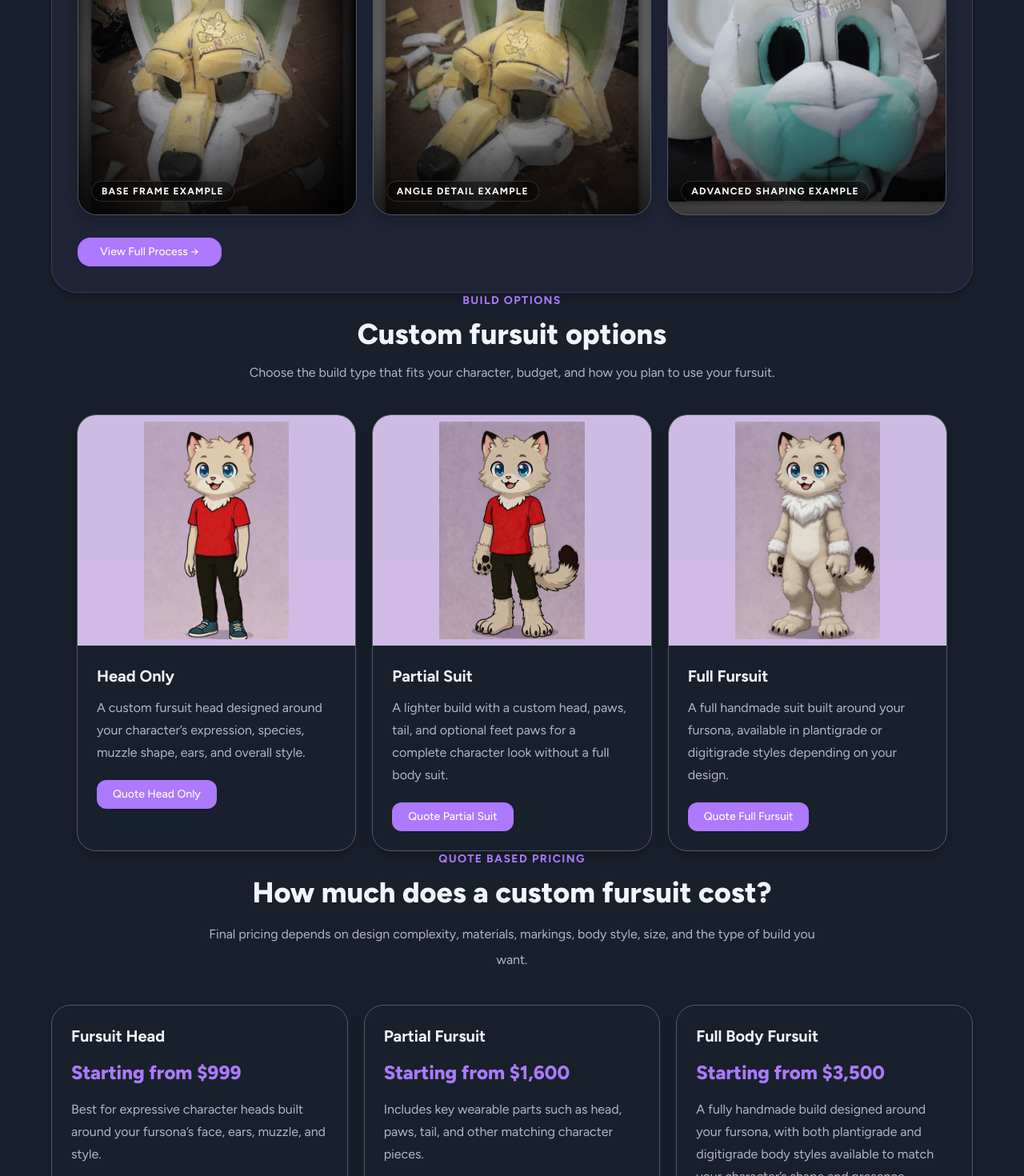
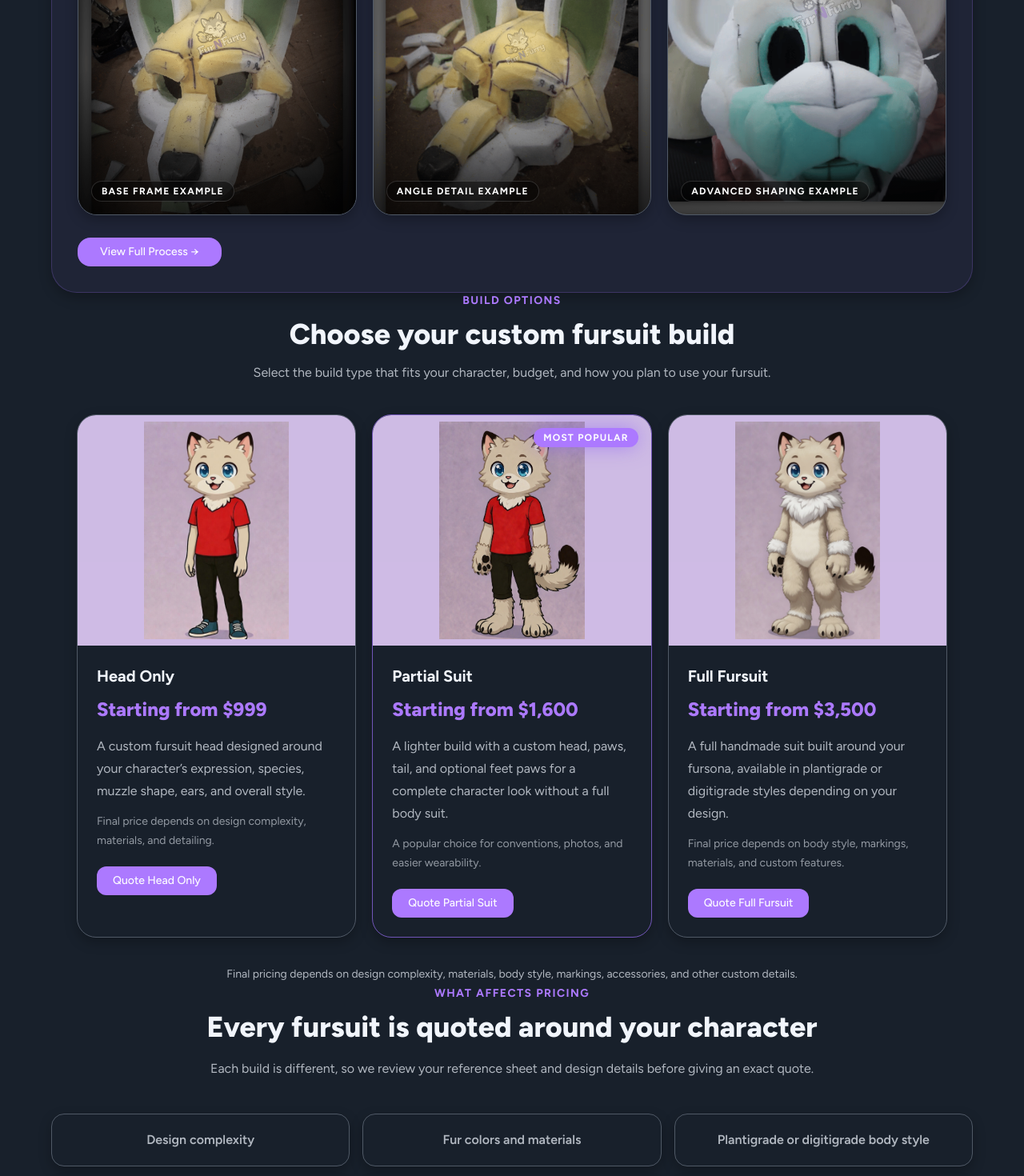
Before and after one commit to naeemsan/furnfurry-site, a React (Vite) app: page /custom-fursuit in a window 1280 px wide. Shown: the part 1330-2800 px from the top of the page at 80% size. Built offline with nearby package versions, Linux system fonts and the light colour scheme; what @caffeineai/core-infrastructure would draw is missing.

Commit message:
UPDATED CUSTOM FURSUIT PAGE

```diff
--- a/src/App.tsx
+++ b/src/App.tsx
@@ -2,7 +2,7 @@ import { Routes, Route } from "react-router-dom";
 import { WhatsAppButton } from "@/components/WhatsAppButton";
 import { Navbar } from "@/components/layout/Navbar";
 import { CustomFursuitPage } from "@/pages/CustomFursuitPage";
-
+import { useEffect } from "react";
 import { CommissionsSection } from "@/pages/sections/CommissionsSection";
 import { ContactFooter } from "@/pages/sections/ContactFooter";
 import { FAQSection } from "@/pages/sections/FAQSection";
--- a/src/pages/CustomFursuitPage.tsx
+++ b/src/pages/CustomFursuitPage.tsx
@@ -11,42 +11,40 @@ const OPTIONS = [
   {
     title: "Head Only",
     type: "head",
+    price: "Starting from $999",
     text: "A custom fursuit head designed around your character’s expression, species, muzzle shape, ears, and overall style.",
+    note: "Final price depends on design complexity, materials, and detailing.",
     image: "/build-head-only.jpg",
     button: "Quote Head Only",
   },
   {
     title: "Partial Suit",
     type: "partial",
+    price: "Starting from $1,600",
     text: "A lighter build with a custom head, paws, tail, and optional feet paws for a complete character look without a full body suit.",
+    note: "A popular choice for conventions, photos, and easier wearability.",
     image: "/build-partial-suit.png",
     button: "Quote Partial Suit",
+    popular: true,
   },
   {
     title: "Full Fursuit",
     type: "full",
+    price: "Starting from $3,500",
     text: "A full handmade suit built around your fursona, available in plantigrade or digitigrade styles depending on your design.",
+    note: "Final price depends on body style, markings, materials, and custom features.",
     image: "/build-full-fursuit.jpg",
     button: "Quote Full Fursuit",
   },
 ];
 
-const PRICING = [
-  {
-    title: "Fursuit Head",
-    price: "Starting from $999",
-    text: "Best for expressive character heads built around your fursona’s face, ears, muzzle, and style.",
-  },
-  {
-    title: "Partial Fursuit",
-    price: "Starting from $1,600",
-    text: "Includes key wearable parts such as head, paws, tail, and other matching character pieces.",
-  },
-  {
-    title: "Full Body Fursuit",
-    price: "Starting from $3,500",
-    text: "A fully handmade build designed around your fursona, with both plantigrade and digitigrade body styles available to match your character’s shape and presence.",
-  },
+const PRICE_FACTORS = [
+  "Design complexity",
+  "Fur colors and materials",
+  "Plantigrade or digitigrade body style",
+  "Markings and character details",
+  "Extra features and accessories",
+  "Rush timing or special requests",
 ];
 
 const REFERENCE_SHEETS = [
@@ -148,18 +146,10 @@ export function CustomFursuitPage() {
 
             <div className="mt-8 flex flex-wrap gap-4">
               <Button
-                onClick={goToProcess}
+                onClick={() => scrollToContact()}
                 className="rounded-2xl bg-primary px-7 py-4 text-base font-bold text-primary-foreground shadow-[0_0_30px_rgba(139,92,246,0.35)] hover:bg-primary/90"
               >
-                View Real Build Process →
-              </Button>
-
-              <Button
-                onClick={() => scrollToContact()}
-                variant="outline"
-                className="rounded-2xl border-white/20 bg-white/10 px-7 py-4 text-base font-bold text-white hover:bg-white/15"
-              >
-                Request Custom Quote
+                Start on WhatsApp →
               </Button>
             </div>
           </div>
@@ -168,7 +158,7 @@ export function CustomFursuitPage() {
             <div className="rounded-[2rem] border border-white/15 bg-black/20 p-3 shadow-elevated backdrop-blur-sm">
               <img
                 src="/process-clean-head.png"
-                alt="Custom fursuit head work in progress"
+                alt="Handmade custom fursuit head work in progress"
                 className="h-[430px] w-full rounded-[1.5rem] object-cover opacity-90"
               />
             </div>
@@ -282,7 +272,7 @@ export function CustomFursuitPage() {
         </div>
       </section>
 
-      {/* OPTIONS */}
+      {/* OPTIONS WITH PRICING */}
       <section className="mx-auto max-w-6xl px-4 py-18 sm:px-6 lg:px-8">
         <div className="mx-auto max-w-3xl text-center">
           <p className="text-sm font-bold uppercase tracking-widest text-primary">
@@ -290,11 +280,11 @@ export function CustomFursuitPage() {
           </p>
 
           <h2 className="mt-3 text-3xl font-extrabold lg:text-4xl">
-            Custom fursuit options
+            Choose your custom fursuit build
           </h2>
 
           <p className="mt-4 text-muted-foreground">
-            Choose the build type that fits your character, budget, and how you
+            Select the build type that fits your character, budget, and how you
             plan to use your fursuit.
           </p>
         </div>
@@ -304,8 +294,18 @@ export function CustomFursuitPage() {
             <div
               key={item.title}
               onClick={() => scrollToContact(item.type)}
-              className="group cursor-pointer overflow-hidden rounded-3xl border border-border bg-card/70 shadow-subtle transition hover:-translate-y-1 hover:border-primary/35 hover:shadow-elevated"
+              className={`group relative cursor-pointer overflow-hidden rounded-3xl border bg-card/70 shadow-subtle transition hover:-translate-y-1 hover:shadow-elevated ${
+                item.popular
+                  ? "border-primary/60 shadow-[0_0_45px_rgba(139,92,246,0.24)]"
+                  : "border-border hover:border-primary/35"
+              }`}
             >
+              {item.popular && (
+                <div className="absolute right-4 top-4 z-20 rounded-full bg-primary px-3 py-1 text-xs font-bold uppercase tracking-widest text-primary-foreground shadow-[0_0_24px_rgba(139,92,246,0.55)]">
+                  Most Popular
+                </div>
+              )}
+
               <img
                 src={item.image}
                 alt={item.title}
@@ -314,8 +314,17 @@ export function CustomFursuitPage() {
 
               <div className="p-6">
                 <h3 className="text-xl font-bold">{item.title}</h3>
-                <p className="mt-3 leading-7 text-muted-foreground">
+
+                <p className="mt-3 text-2xl font-extrabold text-primary">
+                  {item.price}
+                </p>
+
+                <p className="mt-4 leading-7 text-muted-foreground">
                   {item.text}
+                </p>
+
+                <p className="mt-3 text-sm leading-6 text-muted-foreground/80">
+                  {item.note}
                 </p>
 
                 <Button
@@ -331,46 +340,48 @@ export function CustomFursuitPage() {
             </div>
           ))}
         </div>
+
+        <p className="mx-auto mt-8 max-w-3xl text-center text-sm leading-7 text-muted-foreground">
+          Final pricing depends on design complexity, materials, body style,
+          markings, accessories, and other custom details.
+        </p>
       </section>
 
-      {/* PRICING */}
+      {/* PRICE FACTORS */}
       <section className="bg-card/40 px-4 py-18 sm:px-6 lg:px-8">
         <div className="mx-auto max-w-6xl">
           <div className="mx-auto max-w-3xl text-center">
             <p className="text-sm font-bold uppercase tracking-widest text-primary">
-              Quote Based Pricing
+              What Affects Pricing
             </p>
 
             <h2 className="mt-3 text-3xl font-extrabold lg:text-4xl">
-              How much does a custom fursuit cost?
+              Every fursuit is quoted around your character
             </h2>
 
             <p className="mt-4 leading-8 text-muted-foreground">
-              Final pricing depends on design complexity, materials, markings,
-              body style, size, and the type of build you want.
+              Each build is different, so we review your reference sheet and
+              design details before giving an exact quote.
             </p>
           </div>
 
-          <div className="mt-10 grid gap-5 md:grid-cols-3">
-            {PRICING.map((item) => (
+          <div className="mt-10 grid gap-4 sm:grid-cols-2 lg:grid-cols-3">
+            {PRICE_FACTORS.map((factor) => (
               <div
-                key={item.title}
-                className="rounded-3xl border border-border bg-background/70 p-6 shadow-subtle transition hover:-translate-y-1 hover:border-primary/35"
+                key={factor}
+                className="rounded-2xl border border-border bg-background/70 p-5 text-center font-semibold text-muted-foreground shadow-subtle transition hover:-translate-y-1 hover:border-primary/35"
               >
-                <h3 className="text-xl font-bold">{item.title}</h3>
-                <p className="mt-4 text-2xl font-extrabold text-primary">
-                  {item.price}
-                </p>
-                <p className="mt-4 leading-7 text-muted-foreground">
-                  {item.text}
-                </p>
+                {factor}
               </div>
             ))}
           </div>
 
           <div className="mt-8 text-center">
-            <Button onClick={() => scrollToContact()} className="rounded-2xl px-7 py-4">
-              Get Your Exact Quote
+            <Button
+              onClick={() => scrollToContact()}
+              className="rounded-2xl px-7 py-4"
+            >
+              Get Your Exact Quote →
             </Button>
           </div>
         </div>
@@ -404,7 +415,7 @@ export function CustomFursuitPage() {
                 <img
                   src={image.src}
                   alt={image.label}
-                  className="h-[330px] w-full object-cover object-top transition duration-500 group-hover:scale-[1.04]"
+                  className="h-[330px] w-full object-contain bg-black/20 p-2 transition duration-500 group-hover:scale-[1.03]"
                 />
 
                 <div className="absolute inset-0 bg-gradient-to-t from-black/60 via-transparent to-transparent" />
--- a/src/pages/HomePage.tsx
+++ b/src/pages/HomePage.tsx
@@ -1,11 +1,29 @@
-import HeroSection from "./sections/HeroSection"
-import GallerySection from "./sections/GallerySection"
-import ProcessSection from "./sections/ProcessSection"
-import PricingSection from "./sections/PricingSection"
-import WhyChooseSection from "./sections/WhyChooseSection"
-import FinalCTASection from "./sections/FinalCTASection"
+import { useEffect } from "react"
+
+import { HeroSection } from "@/pages/sections/HeroSection"
+import { GallerySection } from "@/pages/sections/GallerySection"
+import { ProcessSection } from "@/pages/sections/ProcessSection"
+import { PricingSection } from "@/pages/sections/PricingSection"
+import { WhyChooseSection } from "@/pages/sections/WhyChooseSection"
+import { FinalCTASection } from "@/pages/sections/FinalCTASection"
+import { ContactFooter } from "@/pages/sections/ContactFooter"
 
 export default function HomePage() {
+  useEffect(() => {
+    const target = sessionStorage.getItem("scrollTarget")
+
+    if (target) {
+      sessionStorage.removeItem("scrollTarget")
+
+      setTimeout(() => {
+        const el = document.getElementById(target)
+        if (el) {
+          el.scrollIntoView({ behavior: "smooth" })
+        }
+      }, 500)
+    }
+  }, [])
+
   return (
     <>
       <HeroSection />
@@ -14,6 +32,7 @@ export default function HomePage() {
       <PricingSection />
       <WhyChooseSection />
       <FinalCTASection />
+      <ContactFooter />
     </>
   )
 }
```
Also changed, not shown: src/components/layout/Navbar.tsx (+14 -22 lines).
